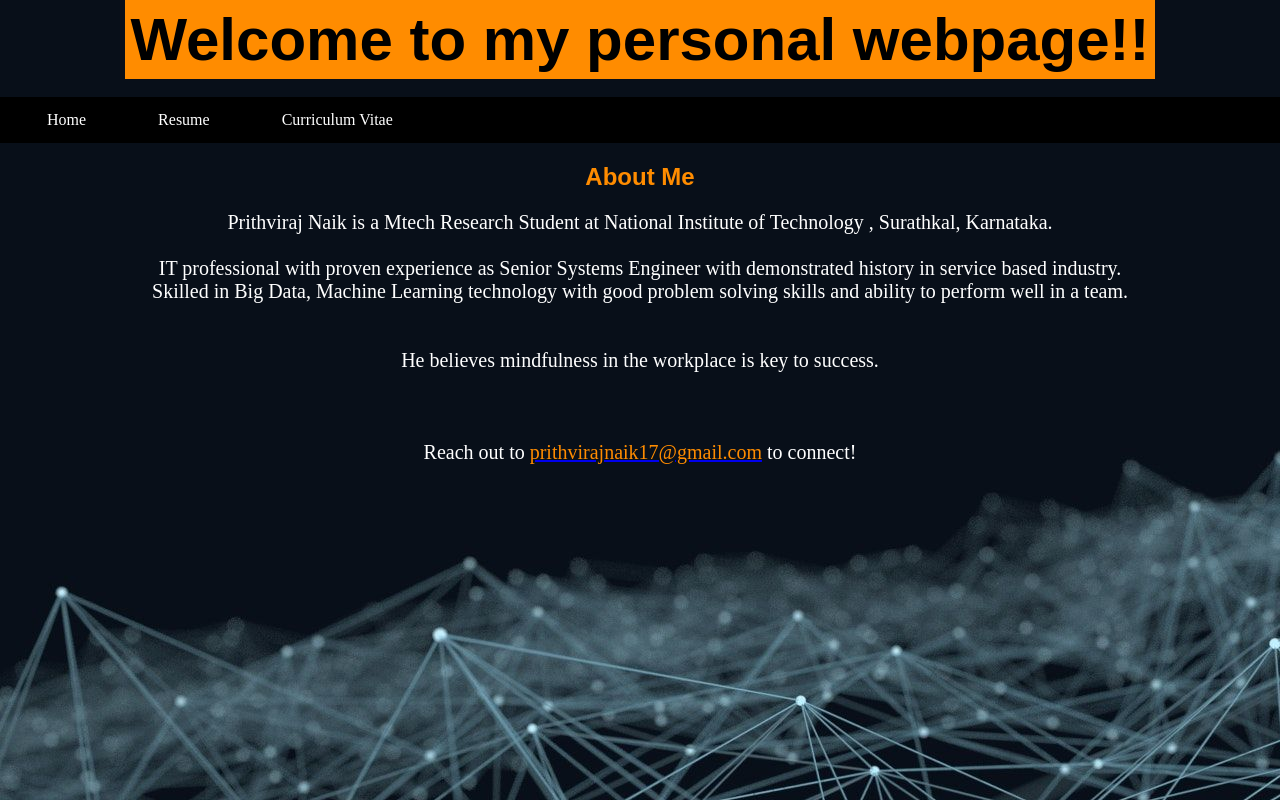
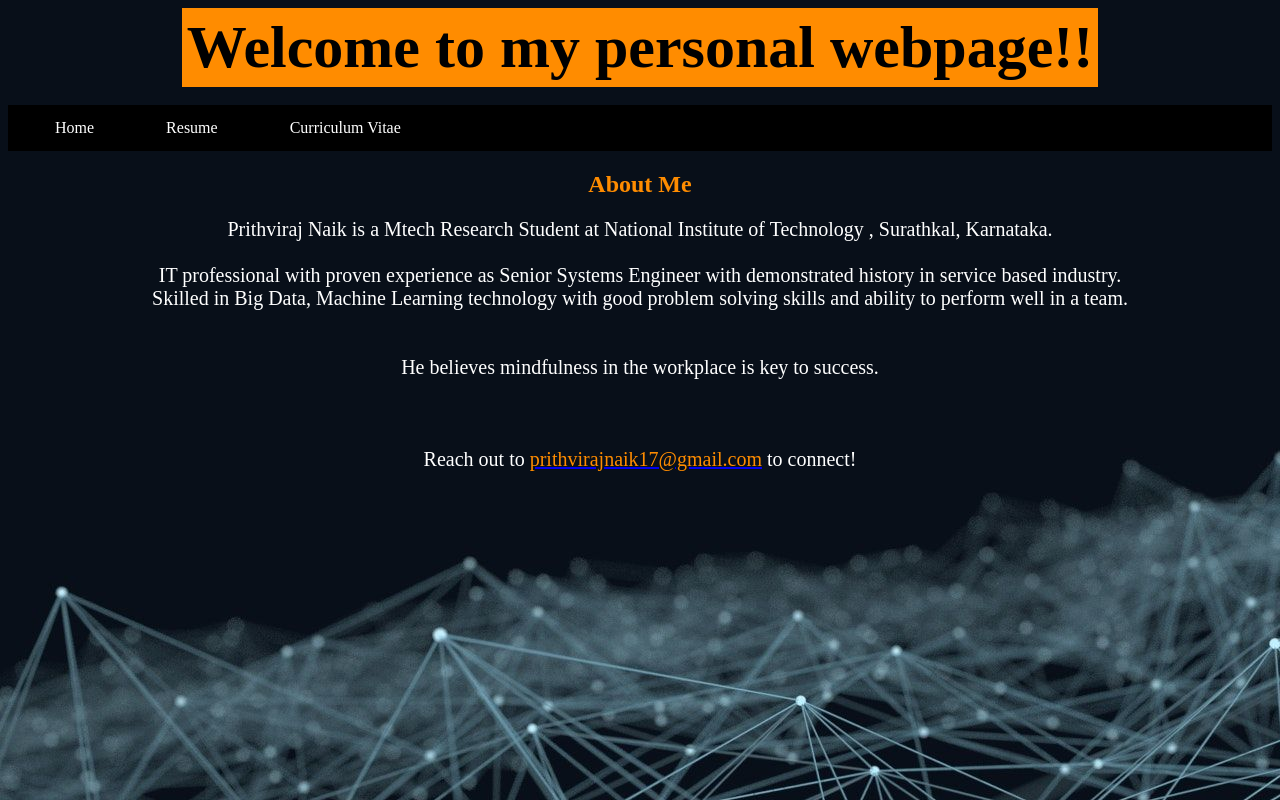
Before and after one commit to prith17/personal_website, a plain HTML site: page index.html in a window 1280 px wide. Drawn offline with Linux system fonts and the light colour scheme.

Commit message:
Update 1.css

```diff
--- a/css/1.css
+++ b/css/1.css
@@ -8,11 +8,11 @@ background: url('1.jpg');
 
 h1{
 
-    display: table; /* keep the background color wrapped tight */
-    margin: 0px auto 0px auto; /* keep the table centered */
+    display: table;
+    margin: 0px auto 0px auto;
     padding:5px;font-size:20px;
     background-color:#FF8C00;
-    font-family: fantasy;
+    /*font-family: fantasy;*/
     color:black;
     font-size: 60px;
 
@@ -27,7 +27,7 @@ color:#FF8C00;
 
 h2{
 text-align: center;
-font-family: fantasy;
+/*font-family: fantasy;*/
 color:#FF8C00;
 
 }
@@ -78,14 +78,3 @@ li a:hover, .dropdown:hover .dropbtn {
 li.dropdown {
   display: inline-block;
 }
-
-
-
-<!-- column styles-->
-* {
-  box-sizing: border-box;
-}
-
-body {
-  margin: 0;
-}
```
